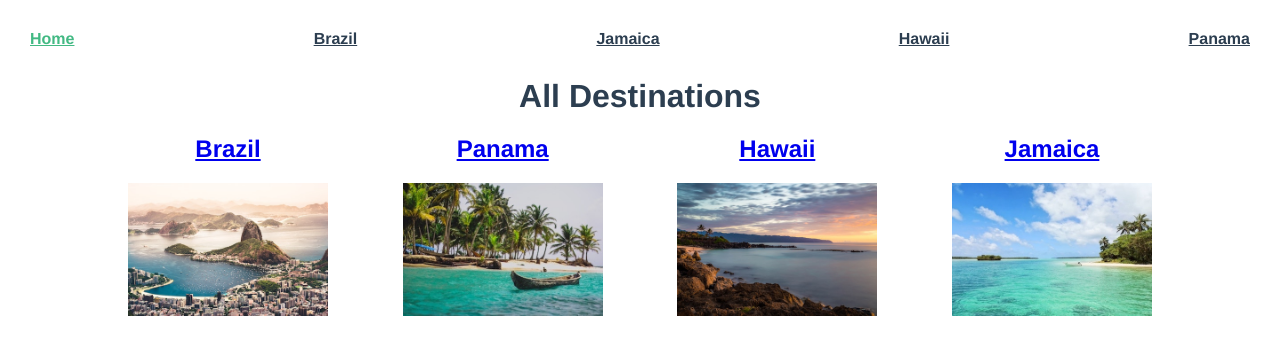
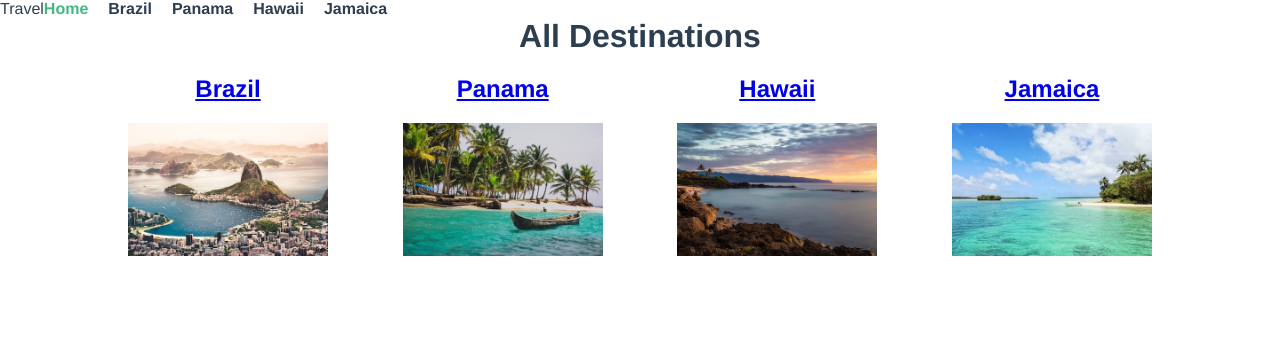
Before and after one commit to hdev14/travel, a Vue app: page / in a window 1280 px wide. Shown: the top 354 px of the page. Built offline with nearby package versions, Linux system fonts and the light colour scheme.

Commit message:
feat: add dynamic pages and delete components

```diff
--- a/src/App.vue
+++ b/src/App.vue
@@ -1,7 +1,7 @@
 <template>
   <div id="app">
     <TheNavigation />
-    <router-view/>
+    <router-view :key="$route.path"/>
   </div>
 </template>
 
--- a/src/components/TheNavigation.vue
+++ b/src/components/TheNavigation.vue
@@ -1,26 +1,67 @@
 <template>
   <nav id="nav">
-    <router-link to="/">Home</router-link>
-    <router-link to="/brazil">Brazil</router-link>
-    <router-link to="/jamaica">Jamaica</router-link>
-    <router-link to="/hawaii">Hawaii</router-link>
-    <router-link to="/panama">Panama</router-link>
+    <p>Travel</p>
+    <ul class="nav-links">
+      <li class="links">
+        <router-link to="/">
+          Home
+        </router-link>
+      </li>
+
+      <li v-for="destination in destinations" :key="destination.name" class="links">
+        <router-link :to="{ name: 'DestinationDetail', params: { id: destination.id }}">
+          {{ destination.name }}
+        </router-link>
+      </li>
+    </ul>
   </nav>
 </template>
 
+<script>
+import store from '@/store'
+
+export default {
+  data () {
+    return {
+      destinationId: this.$route.params.id,
+      destinations: store.destinations
+    }
+  }
+}
+</script>
 <style scoped>
 #nav {
   display: flex;
-  justify-content: space-between;
-  padding: 30px;
+  align-items: center;
 }
 
 #nav a {
   font-weight: bold;
   color: #2c3e50;
+  text-decoration: none;
 }
 
 #nav a.router-link-exact-active {
   color: #42b983;
 }
+
+.nav-links {
+  display: flex;
+  list-style: none;
+}
+
+.links {
+  padding-right: 20px;
+}
+
+.links:hover {
+  text-decoration: underline;
+}
+
+.logo {
+  font-size: 20px;
+  color: purple;
+  font-weight: bold;
+}
+
 </style>
--- a/src/router/index.js
+++ b/src/router/index.js
@@ -11,38 +11,10 @@
     component: Home
   },
   {
-    path: '/brazil',
-    name: 'Brazil',
-    component: () => import('../views/Brazil.vue')
-  },
-  {
-    path: '/jamaica',
-    name: 'Jamaica',
-    component: () => import('../views/Jamaica.vue')
-  },
-  {
-    path: '/hawaii',
-    name: 'Hawaii',
-    component: () => import('../views/Hawaii.vue')
-  },
-  {
-    path: '/panama',
-    name: 'Panama',
-    component: () => import('../views/Panama.vue')
-  },
-  {
     path: '/details/:id',
     name: 'DestinationDetail',
     component: () => import('../views/DestinationDetail.vue')
   }
-  // {
-  //   path: '/about',
-  //   name: 'About',
-  //   // route level code-splitting
-  //   // this generates a separate chunk (about.[hash].js) for this route
-  //   // which is lazy-loaded when the route is visited.
-  //   component: () => import(/* webpackChunkName: "about" */ '../views/About.vue')
-  // }
 ]
 
 const router = new VueRouter({
--- a/src/views/Brazil.vue
+++ /dev/null
@@ -1,5 +0,0 @@
-<template>
-  <div>
-    <h2>Brazil</h2>
-  </div>
-</template>
--- a/src/views/Hawaii.vue
+++ /dev/null
@@ -1,5 +0,0 @@
-<template>
-  <div>
-    <h2>Hawaii</h2>
-  </div>
-</template>
--- a/src/views/Jamaica.vue
+++ /dev/null
@@ -1,5 +0,0 @@
-<template>
-  <div>
-    <h2>Jamaica</h2>
-  </div>
-</template>
--- a/src/views/Panama.vue
+++ /dev/null
@@ -1,5 +0,0 @@
-<template>
-  <div>
-    <h2>Panama</h2>
-  </div>
-</template>
```
